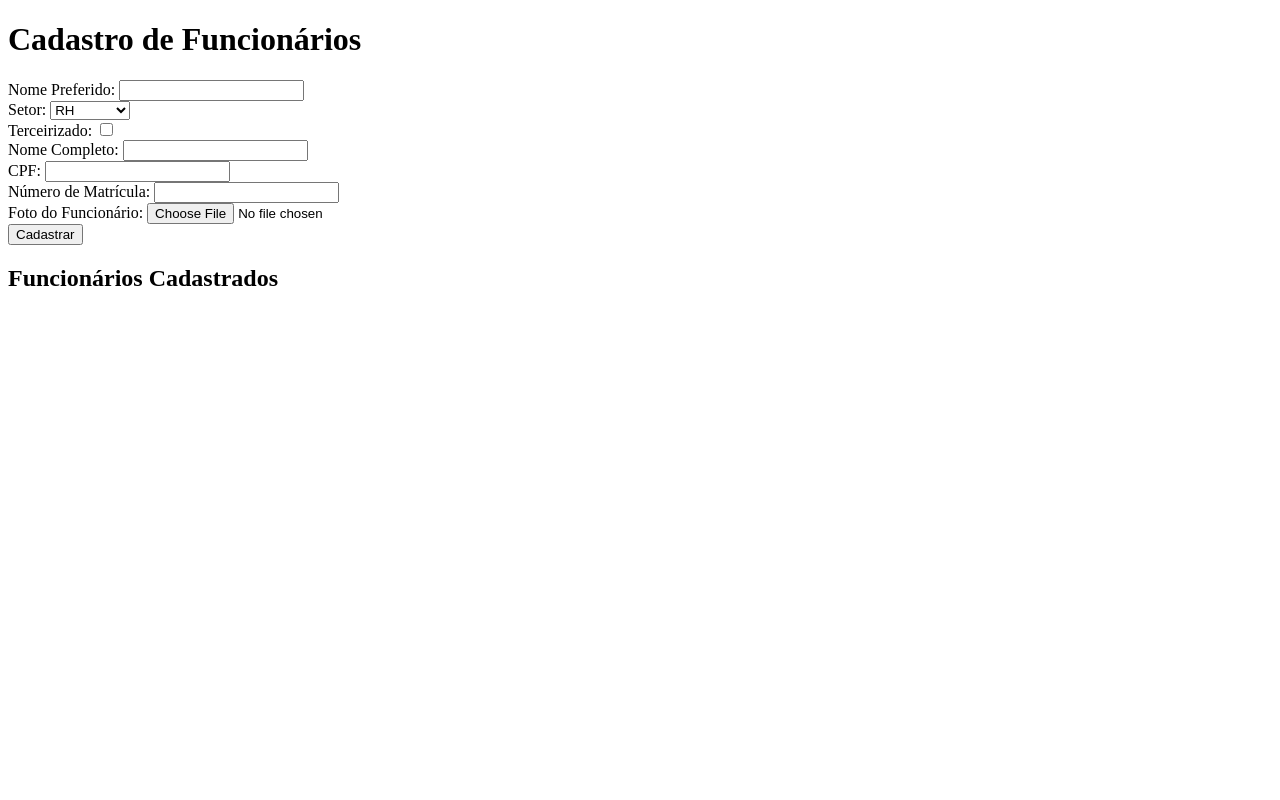
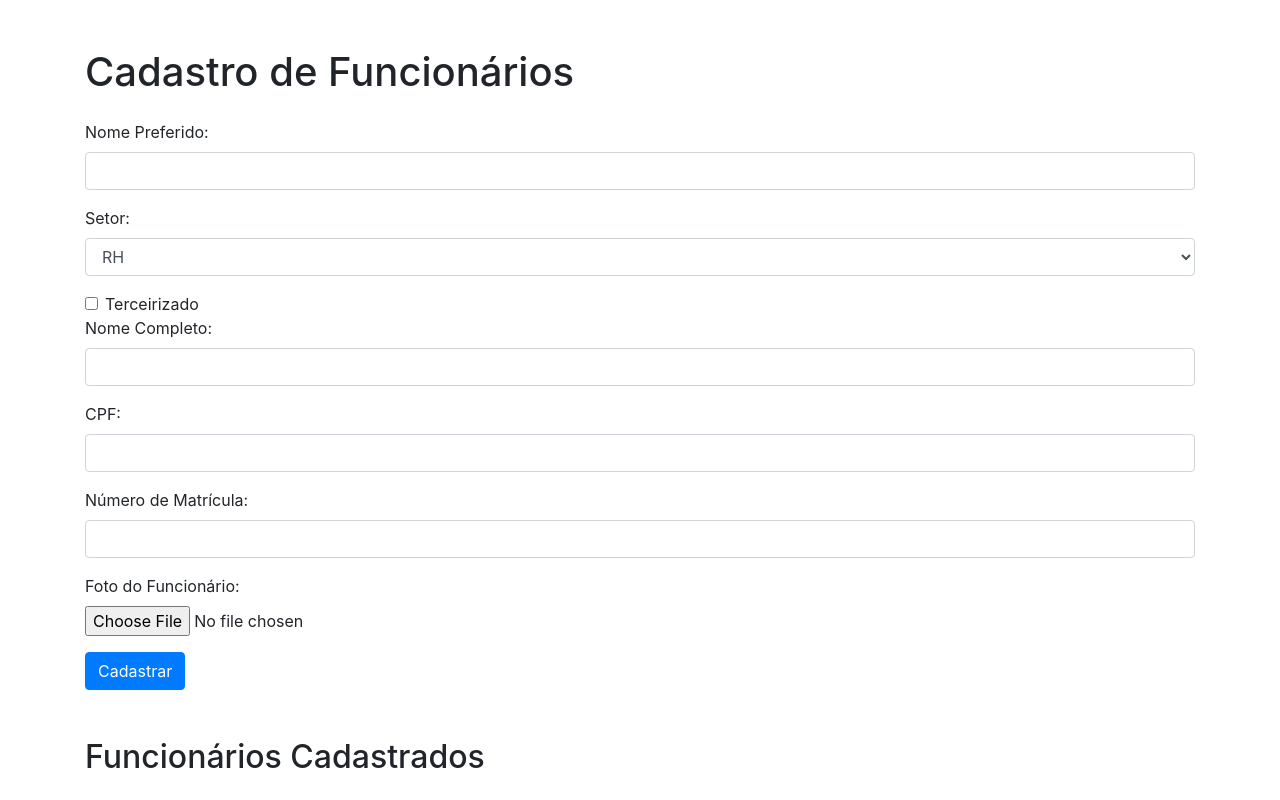
Before and after one commit to italocajado/cracha, a Flask app: page / in a window 1280 px wide. Run offline with Flask 3, Linux system fonts and the light colour scheme; some libraries are stand-ins or nearby versions.

Commit message:
Add files via upload

```diff
--- a/templates/index.html
+++ b/templates/index.html
@@ -1,54 +1,70 @@
 <!DOCTYPE html>
 <html>
-
 <head>
     <title>Cadastro de Funcionários</title>
+    <link rel="stylesheet" href="https://stackpath.bootstrapcdn.com/bootstrap/4.5.2/css/bootstrap.min.css">
 </head>
-
 <body>
-    <h1>Cadastro de Funcionários</h1>
+    <div class="container mt-5">
+        <h1 class="mb-4">Cadastro de Funcionários</h1>
 
         <form method="POST" action="/cadastrar" enctype="multipart/form-data">
+            <div class="form-group">
                 <label for="nome_preferido">Nome Preferido:</label>
-        <input type="text" id="nome_preferido" name="nome_preferido" required><br>
+                <input type="text" class="form-control" id="nome_preferido" name="nome_preferido" required>
+            </div>
 
+            <div class="form-group">
                 <label for="setor">Setor:</label>
-        <select id="setor" name="setor" required>
+                <select class="form-control" id="setor" name="setor" required>
                     <option value="RH">RH</option>
                     <option value="TI">TI</option>
                     <option value="Vendas">Vendas</option>
                     <option value="Produção">Produção</option>
-        </select><br>
+                </select>
+            </div>
 
-        <label for="terceirizado">Terceirizado:</label>
-        <input type="checkbox" id="terceirizado" name="terceirizado"><br>
+            <div class="form-check">
+                <input type="checkbox" class="form-check-input" id="terceirizado" name="terceirizado">
+                <label class="form-check-label" for="terceirizado">Terceirizado</label>
+            </div>
 
+            <div class="form-group">
                 <label for="nome_completo">Nome Completo:</label>
-        <input type="text" id="nome_completo" name="nome_completo" required><br>
+                <input type="text" class="form-control" id="nome_completo" name="nome_completo" required>
+            </div>
 
+            <div class="form-group">
                 <label for="cpf">CPF:</label>
-        <input type="text" id="cpf" name="cpf" required><br>
+                <input type="text" class="form-control" id="cpf" name="cpf" required>
+            </div>
 
+            <div class="form-group">
                 <label for="matricula">Número de Matrícula:</label>
-        <input type="text" id="matricula" name="matricula" required><br>
+                <input type="text" class="form-control" id="matricula" name="matricula" required>
+            </div>
 
+            <div class="form-group">
                 <label for="foto">Foto do Funcionário:</label>
-        <input type="file" id="foto" name="foto" accept="image/*"><br>
+                <input type="file" class="form-control-file" id="foto" name="foto" accept="image/*">
+            </div>
 
-        <button type="submit">Cadastrar</button>
+            <button type="submit" class="btn btn-primary">Cadastrar</button>
         </form>
 
-
-    <h2>Funcionários Cadastrados</h2>
+        <h2 class="mt-5">Funcionários Cadastrados</h2>
         <ul>
             {% for funcionario in funcionarios %}
             <li>
-            {{ funcionario.nome_preferido }} - {{ funcionario.setor }} - {{ "Terceirizado" if funcionario.terceirizado
-            else "Não Terceirizado" }}
+                {{ funcionario.nome_preferido }} - {{ funcionario.setor }} - {{ "Terceirizado" if funcionario.terceirizado else "Não Terceirizado" }}
                 - <a href="{{ url_for('gerar_cracha', funcionario_id=loop.index0) }}" target="_blank">Gerar Crachá</a>
             </li>
             {% endfor %}
         </ul>
+    </div>
+
+    <script src="https://code.jquery.com/jquery-3.5.1.slim.min.js"></script>
+    <script src="https://cdn.jsdelivr.net/npm/@popperjs/core@2.5.3/dist/umd/popper.min.js"></script>
+    <script src="https://stackpath.bootstrapcdn.com/bootstrap/4.5.2/js/bootstrap.min.js"></script>
 </body>
-
 </html>
```
Lines whose indentation alone changed are shown as unchanged.
